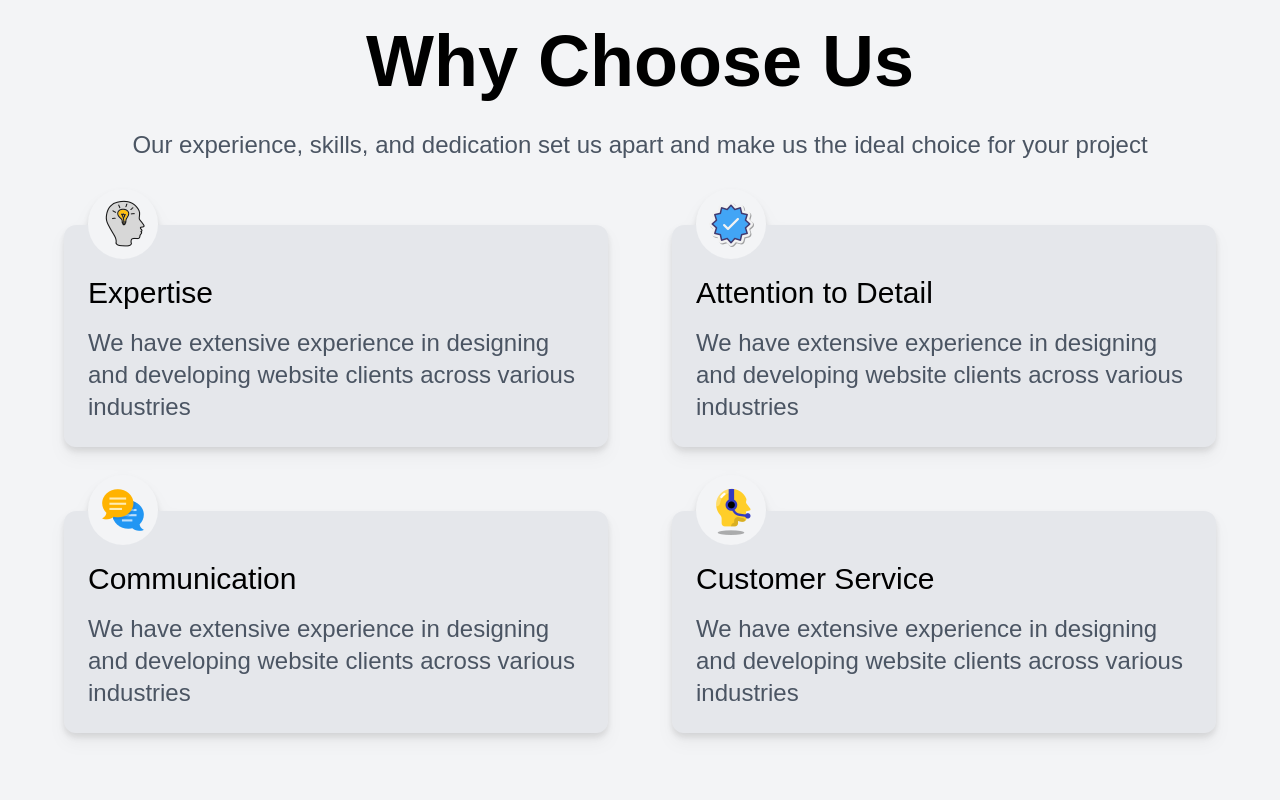
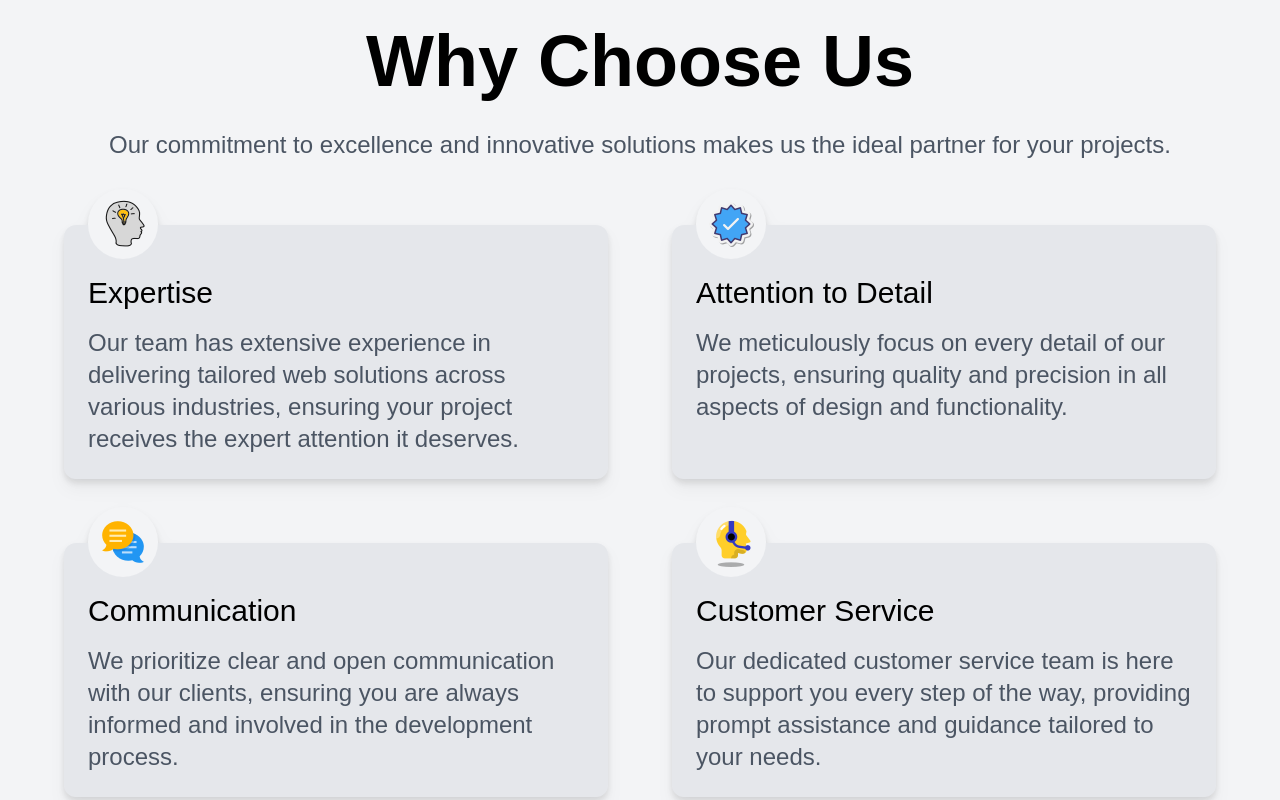
Before and after one commit to rorisangputu/lerumoweb, a React (Vite) app: page /about in a window 1280 px wide. Shown: the part 1360-2160 px from the top of the page. Built offline with nearby package versions, Linux system fonts and the light colour scheme.

Commit message:
new text

```diff
--- a/src/Components/About/WhyChooseUs.jsx
+++ b/src/Components/About/WhyChooseUs.jsx
@@ -11,60 +11,51 @@ const WhyChooseUs = () => {
                     <div className="flex flex-col justify-center items-center gap-8">
                         <h1 className="text-6xl lg:text-7xl font-semibold">Why Choose Us</h1>
                         <p className="text-xl md:text-2xl text-gray-600">
-                            Our experience, skills, and dedication set us apart and make us the
-                            ideal choice for your project
+                            Our commitment to excellence and innovative solutions makes us the ideal partner for your projects.
                         </p>
                     </div>
                     <div className="grid md:grid-cols-2 gap-16 drop-shadow-lg py-9">
                         <div className="flex flex-col gap-4 bg-gray-200 p-6 rounded-xl">
-                            <div className='-mt-[60px] bg-gray-100 w-[70px] h-[70px] flex items-center justify-center
-                            rounded-full'>
-                                <img src={expert} alt="" />
+                            <div className='-mt-[60px] bg-gray-100 w-[70px] h-[70px] flex items-center justify-center rounded-full'>
+                                <img src={expert} alt="Expertise" />
                             </div>
                             <h1 className="font-light text-2xl md:text-3xl">Expertise</h1>
                             <p className="text-gray-600 text-xl md:text-2xl max-w-3xl">
-                                We have extensive experience in designing and developing website
-                                clients across various industries
+                                Our team has extensive experience in delivering tailored web solutions across various industries, ensuring your project receives the expert attention it deserves.
                             </p>
                         </div>
                         <div className="flex flex-col gap-4 bg-gray-200 p-6 rounded-xl">
-                            <div className='-mt-[60px] bg-gray-100 w-[70px] h-[70px] flex items-center justify-center
-                            rounded-full'>
-                                <img src={veri} alt="" />
+                            <div className='-mt-[60px] bg-gray-100 w-[70px] h-[70px] flex items-center justify-center rounded-full'>
+                                <img src={veri} alt="Attention to Detail" />
                             </div>
                             <h1 className="font-light text-2xl md:text-3xl">Attention to Detail</h1>
                             <p className="text-gray-600 text-xl md:text-2xl max-w-2xl">
-                                We have extensive experience in designing and developing website
-                                clients across various industries
+                                We meticulously focus on every detail of our projects, ensuring quality and precision in all aspects of design and functionality.
                             </p>
                         </div>
                         <div className="flex flex-col gap-4 bg-gray-200 p-6 rounded-xl">
-                            <div className='-mt-[60px] bg-gray-100 w-[70px] h-[70px] flex items-center justify-center
-                            rounded-full'>
-                                <img src={comm} alt="" />
+                            <div className='-mt-[60px] bg-gray-100 w-[70px] h-[70px] flex items-center justify-center rounded-full'>
+                                <img src={comm} alt="Communication" />
                             </div>
                             <h1 className="font-light text-2xl md:text-3xl">Communication</h1>
                             <p className="text-gray-600 text-xl md:text-2xl max-w-2xl">
-                                We have extensive experience in designing and developing website
-                                clients across various industries
+                                We prioritize clear and open communication with our clients, ensuring you are always informed and involved in the development process.
                             </p>
                         </div>
                         <div className="flex flex-col gap-4 bg-gray-200 p-6 rounded-xl">
-                            <div className='-mt-[60px] bg-gray-100 w-[70px] h-[70px] flex items-center justify-center
-                            rounded-full'>
-                                <img src={cust} alt="" />
+                            <div className='-mt-[60px] bg-gray-100 w-[70px] h-[70px] flex items-center justify-center rounded-full'>
+                                <img src={cust} alt="Customer Service" />
                             </div>
                             <h1 className="font-light text-2xl md:text-3xl">Customer Service</h1>
                             <p className="text-gray-600 text-xl md:text-2xl max-w-2xl">
-                                We have extensive experience in designing and developing website
-                                clients across various industries
+                                Our dedicated customer service team is here to support you every step of the way, providing prompt assistance and guidance tailored to your needs.
                             </p>
                         </div>
                     </div>
                 </div>
             </div>
         </div>
-    )
+    );
 }
 
-export default WhyChooseUs
+export default WhyChooseUs;
```
